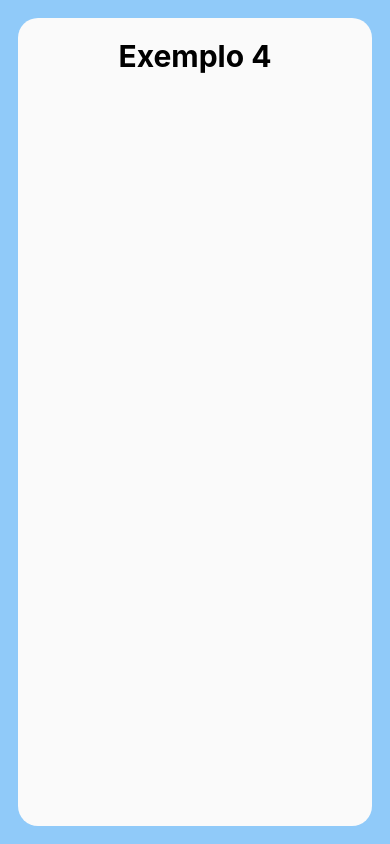
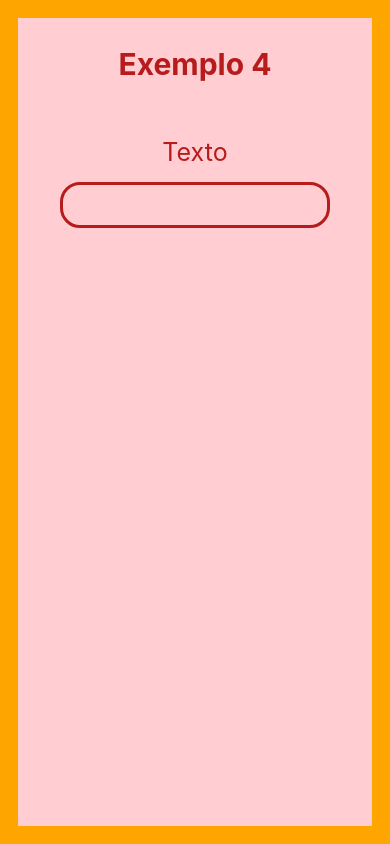
Before and after one commit to VinnySumo/aula-react, a React Native app: screen / in a window 390 px wide. Built offline with nearby package versions, Linux system fonts and the light colour scheme.

Commit message:
exemplo4

```diff
--- a/App.js
+++ b/App.js
@@ -20,7 +20,7 @@ const styles = StyleSheet.create({
   container: {
     flex: 1,
     justifyContent: 'center',
-    backgroundColor: '#90CAF9',
+    backgroundColor: 'orange',
     padding: 18,
     alignItems: 'center',
   },
--- a/src/ex4/index.js
+++ b/src/ex4/index.js
@@ -6,6 +6,9 @@ export default function exemplo4 () {
     return(
         <View style={styles.container}>
             <Text style={styles.titulo}>Exemplo 4</Text>
+
+            <Text style={styles.texto}>Texto</Text>
+            <TextInput style={styles.input} />
         </View>
     )
 }
--- a/src/ex4/styles.js
+++ b/src/ex4/styles.js
@@ -3,17 +3,42 @@ import { StyleSheet } from 'react-native';
 const styles = StyleSheet.create({
 
 container: {
-    flex: 1,
-    backgroundColor: '#fafafa',
+    //flex: 1,
+   backgroundColor: '#ffcdd2',
     width: '100%',
-    borderRadius: 20,
+    height: '100%',
     alignItems: 'center',
-    padding: 20,
+    padding: 8,
+    //borderRadius: 20,
+
 },
 
 titulo: {
     fontSize: 30,
     fontWeight: 'bold',
+    color: '#b71c1c',
+    margin: 20,
+    marginBottom: 40,
+},
+
+
+texto: {
+    fontSize: 25,
+    marginVertical: 10,
+    padding: 5,
+    color: '#b71c1c',
+
+},
+
+input: {
+    fontSize: 25,
+    width: '80%',
+    textAlign: 'center',
+    borderWidth: 3,
+    borderColor: '#b71c1c',
+    borderRadius: 20,
+    padding: 5,
+
 },
 
 });
```
